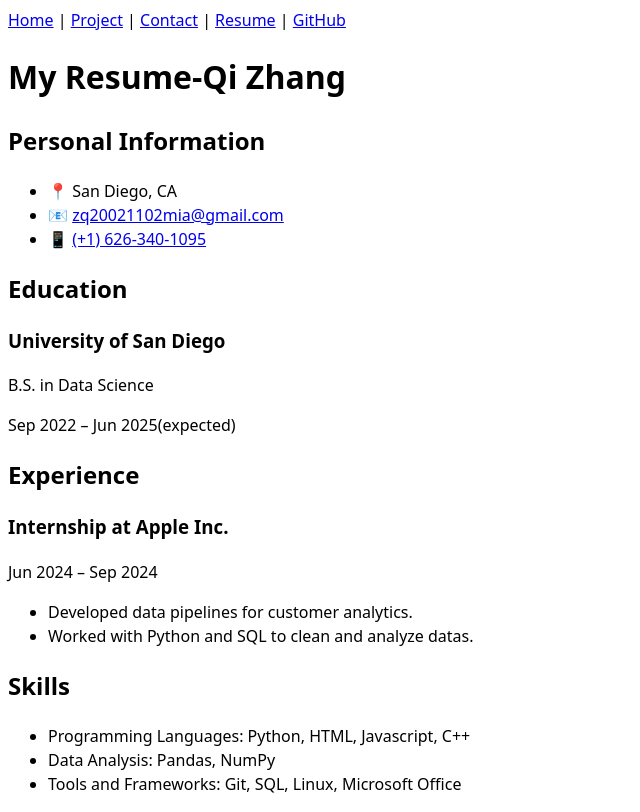
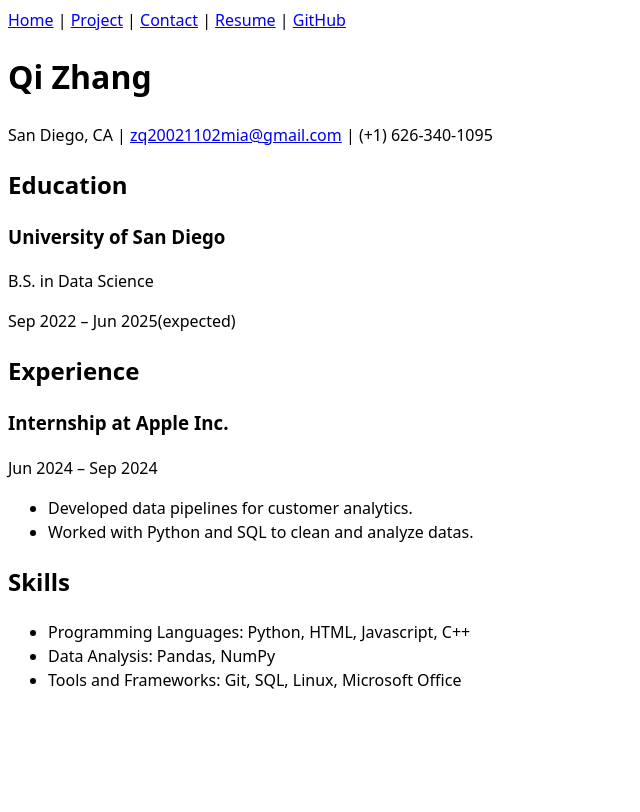
Before and after one commit to QiZhang1102/portfolio, a plain HTML site: page resume/index.html in a window 1280 px wide. Shown: the whole page, without its empty margins (0-640 px from the left). Drawn offline with Linux system fonts and the light colour scheme.

Commit message:
Update index.html

```diff
--- a/resume/index.html
+++ b/resume/index.html
@@ -14,15 +14,9 @@
     <a href="./" aria-current="page">Resume</a> |
     <a href="https://github.com/QiZhang1102" target="_blank" rel="noopener noreferrer">GitHub</a>
   </nav>
-  <h1>My Resume-Qi Zhang</h1>
-  <section>
-  <h2>Personal Information</h2>
-  <ul>
-    <li>📍 San Diego, CA</li>
-    <li>📧 <a href="mailto:zq20021102mia@gmail.com">zq20021102mia@gmail.com</a></li>
-    <li>📱 <a href="tel:+16263401095">(+1) 626-340-1095</a></li>
-  </ul>
-  </section>
+
+  <h1>Qi Zhang</h1>
+  <p>San Diego, CA | <a href="mailto:zq20021102mia@gmail.com">zq20021102mia@gmail.com</a> | (+1) 626-340-1095</p>
 
 
   <section>
```
